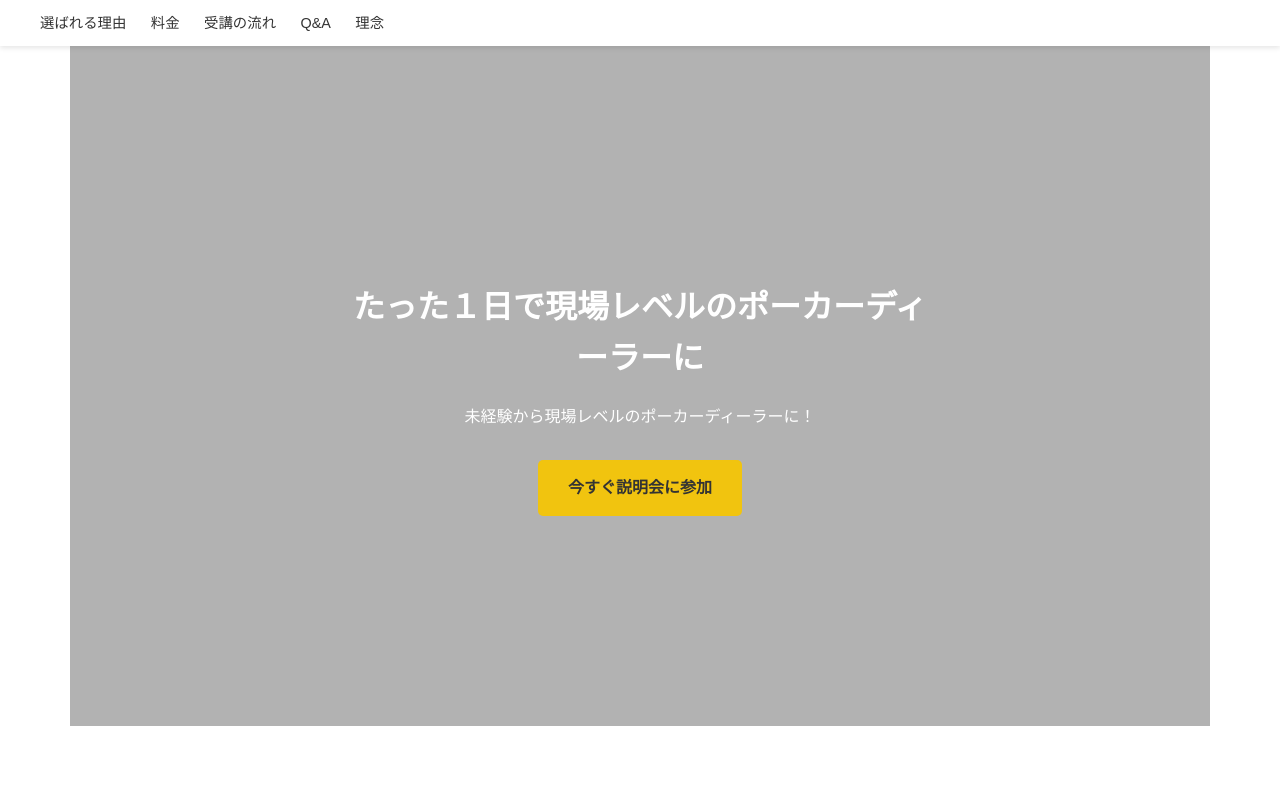
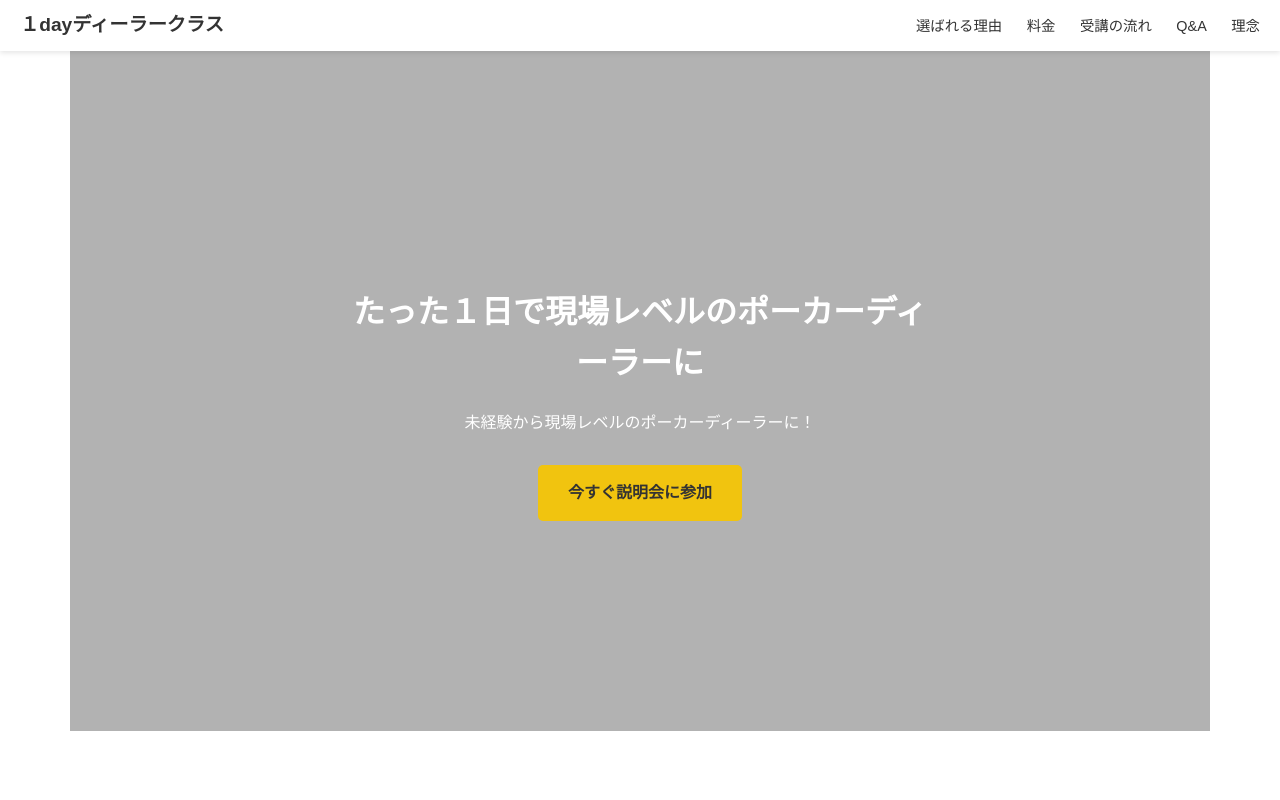
Before and after one commit to Rintaro52/Rintaro52.github.io, a plain HTML site: page index.html in a window 1280 px wide. Shown: the top 800 px of the page. Drawn offline with Linux system fonts and the light colour scheme.

Commit message:
Update index.html

```diff
--- a/index.html
+++ b/index.html
@@ -58,6 +58,10 @@
     position: sticky;
     top:0;
     z-index:1000;
+  }
+  header .logo {
+    font-weight:bold;
+    font-size:1.2em;
   }
   header nav a {
     margin-left:20px;
@@ -240,7 +244,7 @@
 <body>
 
 <header>
-  <!-- ロゴ要素を削除 -->
+  <div class="logo">１dayディーラークラス</div>
   <nav>
     <a href="#reason">選ばれる理由</a>
     <a href="#comparison">料金</a>
```
